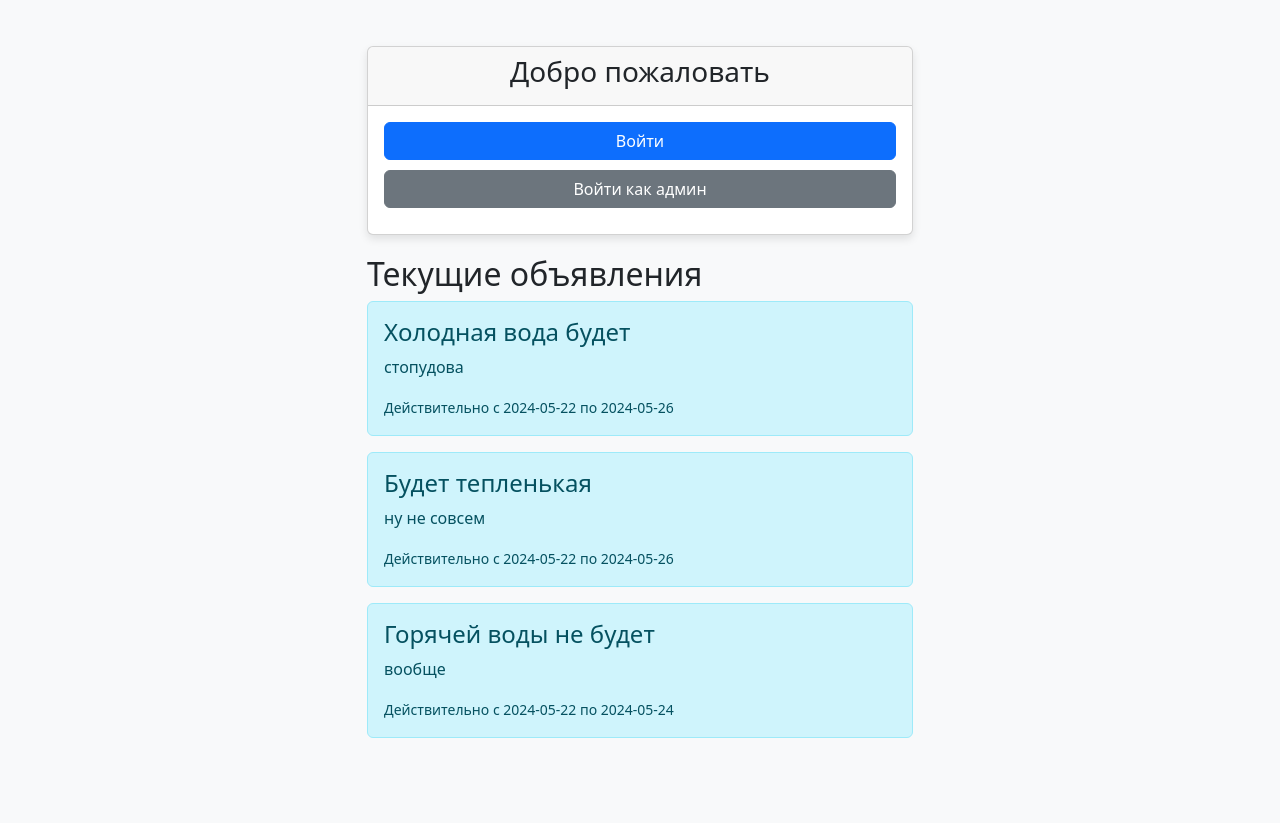
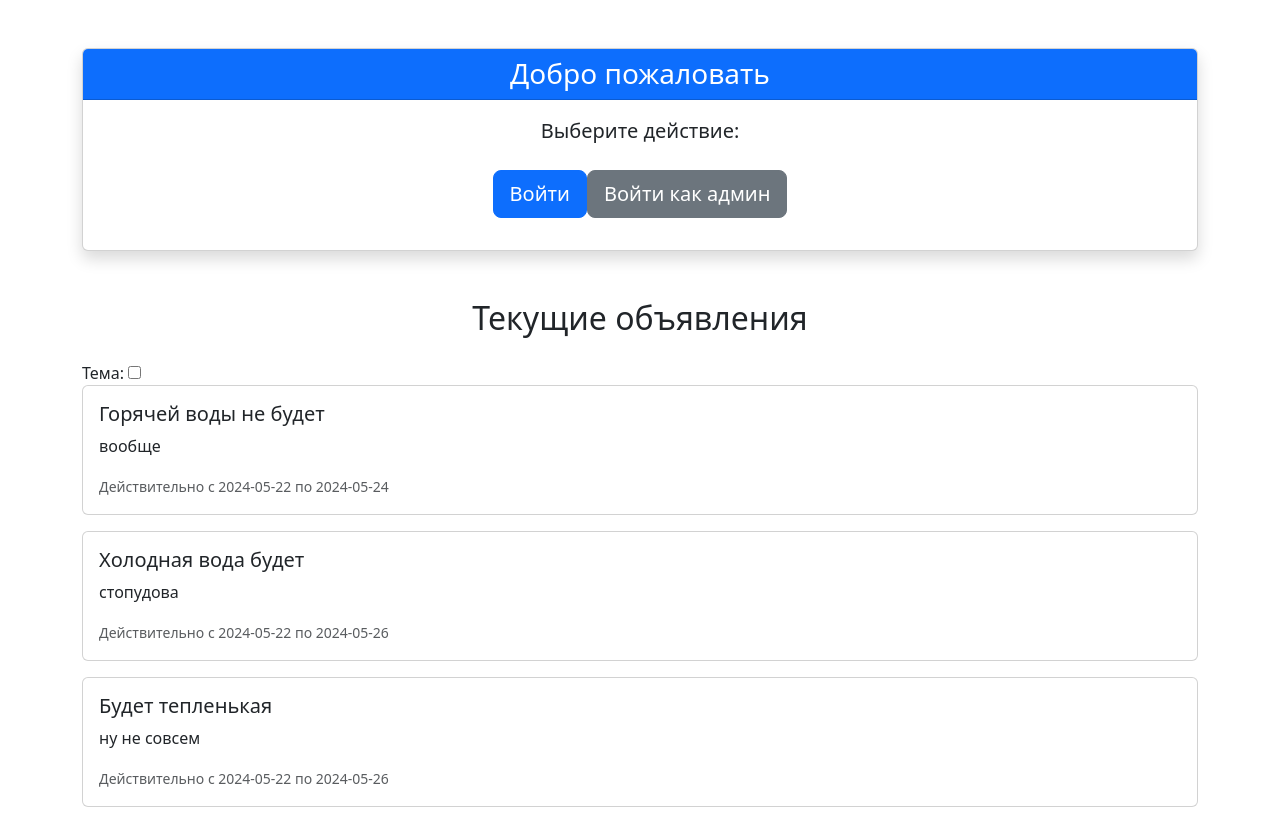
Before and after one commit to ColinsBlares/monthProject, a PHP site: page / in a window 1280 px wide. Before the commit the page ends 738 px from the top, so only its background shows below. Run offline with PHP 8.4, Linux system fonts and the light colour scheme; data comes from the database, SQL or seed files in the repository.

Commit message:
index v2
dark theme, new ui

```diff
--- a/web/index.php
+++ b/web/index.php
@@ -5,7 +5,7 @@ if ($conn->connect_error) {
 }
 
 $current_date = date('Y-m-d');
-$sql = "SELECT * FROM announcements WHERE start_date <= '$current_date' AND end_date >= '$current_date' ORDER BY created_at DESC";
+$sql = "SELECT * FROM announcements WHERE start_date <= '$current_date' AND end_date >= '$current_date' ORDER BY FIELD(importance, 'high', 'medium', 'low')";
 $result = $conn->query($sql);
 ?>
 <!DOCTYPE html>
@@ -15,62 +15,52 @@ $result = $conn->query($sql);
     <meta name="viewport" content="width=device-width, initial-scale=1.0">
     <title>Добро пожаловать</title>
     <link href="https://cdn.jsdelivr.net/npm/bootstrap@5.3.0/dist/css/bootstrap.min.css" rel="stylesheet">
-    <style>
-        body {
-            background-color: #f8f9fa;
-            display: flex;
-            flex-direction: column;
-            align-items: center;
-            justify-content: center;
-            height: 100vh;
-            margin: 0;
-        }
-        .card {
-            box-shadow: 0 4px 8px rgba(0, 0, 0, 0.1);
-        }
-        .btn-custom {
-            width: 100%;
-            margin-bottom: 10px;
-        }
-        .announcements {
-            margin-top: 20px;
-        }
-    </style>
+    <link href="/styles/style.css" rel="stylesheet"> <!-- Подключение внешнего файла стилей -->
 </head>
-<body>
-<div class="container">
-    <div class="row justify-content-center">
-        <div class="col-md-6">
-            <div class="card text-center">
-                <div class="card-header">
-                    <h3>Добро пожаловать</h3>
-                </div>
-                <div class="card-body">
-                    <a href="login.php" class="btn btn-primary btn-custom">Войти</a>
-                    <a href="admin_login.php" class="btn btn-secondary btn-custom">Войти как админ</a>
-                </div>
+<body class="light"> <!-- По умолчанию используется светлая тема -->
+<div class="container mt-5">
+    <div class="card text-center shadow">
+        <div class="card-header bg-primary text-white">
+            <h3 class="mb-0">Добро пожаловать</h3>
+        </div>
+        <div class="card-body">
+            <p class="lead mb-4">Выберите действие:</p>
+            <div class="d-flex justify-content-center mb-3">
+                <a href="login.php" class="btn btn-primary btn-lg mr-3">Войти</a>
+                <a href="admin_login.php" class="btn btn-secondary btn-lg">Войти как админ</a>
             </div>
         </div>
     </div>
-    <div class="row announcements justify-content-center">
-        <div class="col-md-6">
-            <h2>Текущие объявления</h2>
+
+
+    <div class="row mt-5">
+        <div class="col-md-12">
+            <h2 class="text-center mb-4">Текущие объявления</h2>
+            <div class="theme-toggle">
+                <label for="theme-toggle-checkbox">Тема:</label>
+                <input type="checkbox" id="theme-toggle-checkbox">
+            </div>
             <?php
             if ($result->num_rows > 0) {
                 while ($row = $result->fetch_assoc()) {
-                    echo "<div class='alert alert-info'>";
-                    echo "<h4>" . htmlspecialchars($row['title']) . "</h4>";
-                    echo "<p>" . htmlspecialchars($row['content']) . "</p>";
-                    echo "<small>Действительно с " . htmlspecialchars($row['start_date']) . " по " . htmlspecialchars($row['end_date']) . "</small>";
-                    echo "</div>";
+                    $importance_class = strtolower($row['importance']) . '-importance';
+            ?>
+                    <div class="card mb-3 announcement <?php echo $importance_class; ?>">
+                        <div class="card-body">
+                            <h5 class="card-title"><?php echo htmlspecialchars($row['title']); ?></h5>
+                            <p class="card-text"><?php echo htmlspecialchars($row['content']); ?></p>
+                            <p class="card-text"><small class="text-muted">Действительно с <?php echo htmlspecialchars($row['start_date']); ?> по <?php echo htmlspecialchars($row['end_date']); ?></small></p>
+                        </div>
+                    </div>
+            <?php
                 }
             } else {
-                echo "<p>Нет текущих объявлений.</p>";
+                echo "<p class='text-center mt-4'>Нет текущих объявлений.</p>";
             }
             ?>
         </div>
     </div>
 </div>
-<script src="https://cdn.jsdelivr.net/npm/bootstrap@5.3.0/dist/js/bootstrap.bundle.min.js"></script>
+<script src="scripts/script.js"></script> <!-- Подключение внешнего файла JavaScript -->
 </body>
 </html>
```
